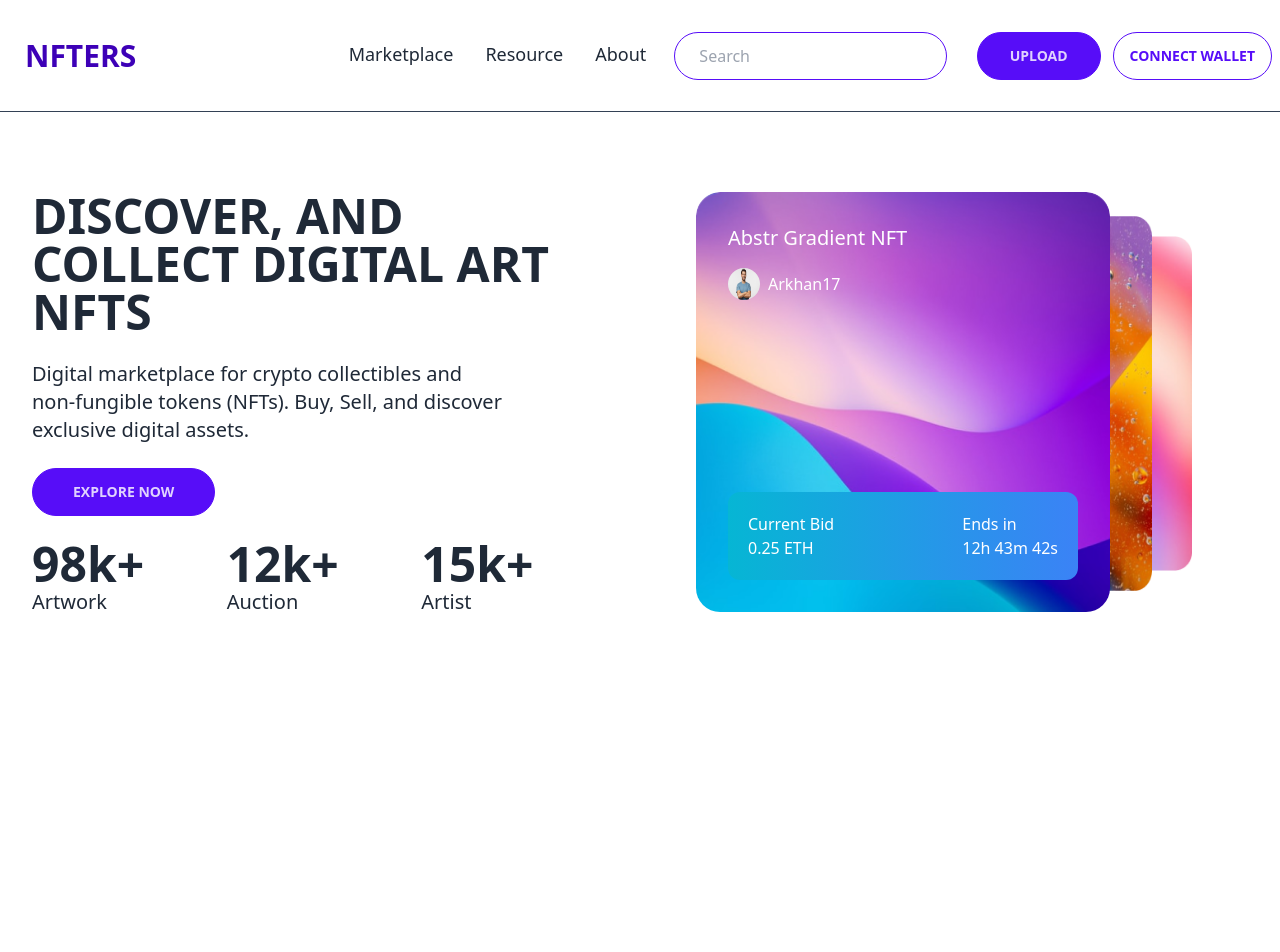
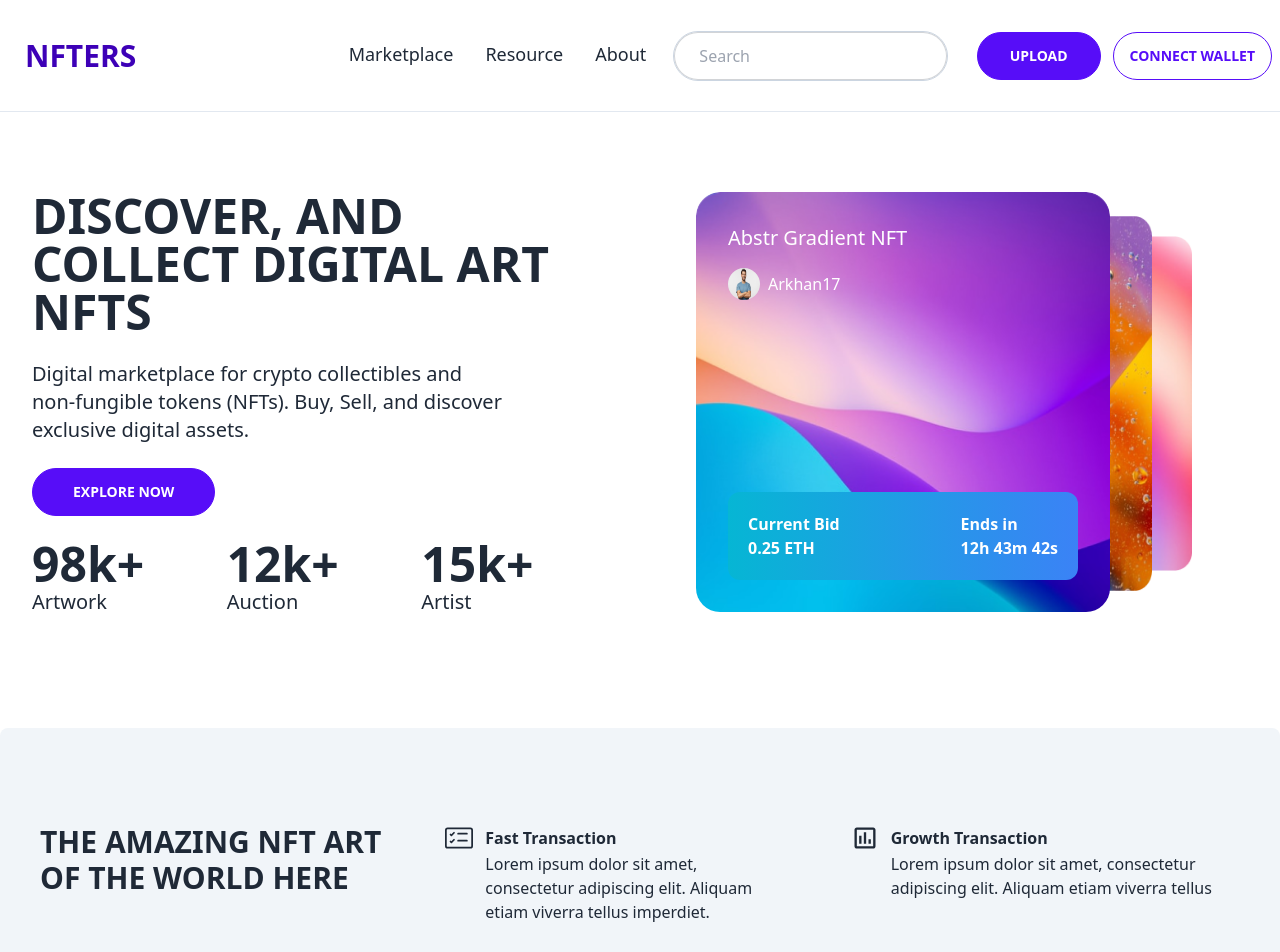
Before and after one commit to rafidulislam19/NFT-Marketplace, a React (Vite) app: page / in a window 1280 px wide. Shown: the top 952 px of the page. Before the commit the page ends 800 px from the top, so only its background shows below. Built offline with nearby package versions, Linux system fonts and the light colour scheme.

Commit message:
transaction section added

```diff
--- a/src/App.jsx
+++ b/src/App.jsx
@@ -2,6 +2,7 @@ import { useState } from 'react'
 import './App.css'
 import Navbar from './components/Navbar/Navbar'
 import Explore from './components/Explore/Explore'
+import Transaction from './components/Transaction/Transaction'
 
 function App() {
 
@@ -9,6 +10,7 @@ function App() {
     <>
     <Navbar></Navbar>
     <Explore></Explore>
+    <Transaction></Transaction>
     </>
   )
 }
--- a/src/components/Explore/Explore.jsx
+++ b/src/components/Explore/Explore.jsx
@@ -7,10 +7,12 @@ const Explore = () => {
     return (
         <div className="my-20 mx-8">
             <div className="grid grid-cols-1 lg:grid-cols-2 gap-12">
+
+                {/* left part of explore section */}
                 <div className="space-y-6">
                     <h2 className="text-5xl font-extrabold">DISCOVER, AND COLLECT DIGITAL ART NFTS</h2>
                     <p className="text-xl">Digital marketplace for crypto collectibles and <br /> non-fungible tokens (NFTs). Buy, Sell, and discover <br /> exclusive digital assets.</p>
-                    <button className="btn btn-primary rounded-full px-10 py-4">Explore Now</button>
+                    <button className="btn btn-primary rounded-full px-10 py-4 text-white">Explore Now</button>
                     <div className="grid grid-cols-3">
                         <div>
                             <h2 className="text-5xl font-extrabold">98k+</h2>
@@ -26,17 +28,20 @@ const Explore = () => {
                         </div>
                     </div>
                 </div>
+
+                {/* right part of explore section */}
               <div className="relative pl-8">
               <div className="bg-[url('../../../public/images/image3.png')] bg-cover rounded-3xl p-8 text-white w-3/4 ">
-                   <div>
-                   <h2 className="text-xl mb-4 font-medium">Abstr Gradient NFT</h2>
+                   <div className="text-white font-medium">
+                   <h2 className="text-xl mb-4 ">Abstr Gradient NFT</h2>
                     <div className="flex items-center">
+                        {/* person name & image */}
                         <img className="w-8 h-8 rounded-full mr-2" src={img} alt="" />
                         <p>Arkhan17</p>
                     </div>
                    </div>
 
-                   <div className="flex justify-between p-5 bg-gradient-to-r from-cyan-500 to-blue-500 text-white rounded-xl mt-48">
+                   <div className="flex justify-between p-5 bg-gradient-to-r from-cyan-500 to-blue-500 text-white rounded-xl mt-48 font-semibold">
                     <div>
                         <p>Current Bid</p>
                         <h3>0.25 ETH</h3>
--- a/src/components/Navbar/Navbar.jsx
+++ b/src/components/Navbar/Navbar.jsx
@@ -1,8 +1,10 @@
 
 const Navbar = () => {
     return (
-        <div className="navbar bg-base-100 h-28 mb-5 border-b border-b-slate-700">
+        <div className="navbar bg-base-100 h-28 mb-5 border-b border-b-slate-200">
   <div className="navbar-start">
+
+    {/* hamburger menu for mobiles*/}
     <div className="dropdown">
       <label tabIndex={0} className="btn btn-ghost lg:hidden">
         <svg xmlns="http://www.w3.org/2000/svg" className="h-5 w-5" fill="none" viewBox="0 0 24 24" stroke="currentColor"><path strokeLinecap="round" strokeLinejoin="round" strokeWidth="2" d="M4 6h16M4 12h8m-8 6h16" /></svg>
@@ -13,11 +15,15 @@ const Navbar = () => {
           <a className="font-semibold">Resource</a>
         </li>
         <li><a className="font-semibold">About</a></li>
-        <li><input type="text" placeholder="Search" className="input input-bordered input-primary w-full max-w-xs mt-2 rounded-full pl-6" /></li>
+        <li><input type="text" placeholder="Search" className="input input-bordered utline outline-1 outline-slate-500 w-full max-w-xs mt-2 rounded-full pl-6" /></li>
       </ul>
     </div>
+
+    {/* logo */}
     <a className="btn btn-ghost normal-case text-[#3D00B7] text-2xl md:text-3xl font-bold">NFTERS</a>
   </div>
+
+  {/* navbar elements */}
   <div className="navbar-center hidden lg:flex ">
     <ul className="menu menu-horizontal px-1">
       <li><a className="text-lg">Marketplace</a></li>
@@ -25,12 +31,13 @@ const Navbar = () => {
           <a className="text-lg">Resource</a>
         </li>
       <li><a className=" text-lg mr-3">About</a></li>
-      <li><input type="text" placeholder="Search" className="input input-bordered input-primary w-full max-w-xs rounded-full pl-6"/></li>
+      <li><input type="text" placeholder="Search" className="input input-bordered outline outline-1 outline-slate-300 w-full max-w-xs rounded-full pl-6"/></li>
     </ul>
   </div>
 
+  {/* navbar buttons */}
   <div className="navbar-end">
-     <button className="btn btn-primary rounded-full px-8 mr-3">Upload</button>
+     <button className="btn btn-primary rounded-full px-8 mr-3 text-white">Upload</button>
      <button className="btn btn-outline btn-primary rounded-full">Connect Wallet</button>
   </div>
 </div>
--- /dev/null
+++ b/src/components/Transaction/Transaction.jsx
@@ -0,0 +1,28 @@
+import { BsCardChecklist } from 'react-icons/bs';
+import { MdOutlineInsertChart } from 'react-icons/md';
+
+const Transaction = () => {
+    return (
+        <div className="my-28 mx-3 lg:mx-0 px-10 py-24 bg-slate-100 rounded-lg grid grid-cols-1 md:grid-cols-3 gap-4">
+
+            <h2 className="font-bold text-3xl">THE AMAZING NFT ART <br /> OF THE WORLD HERE</h2>
+
+            <div>
+                <div className='flex items-center'>
+                    <><BsCardChecklist size="28px" className='mr-3'/> <span className='font-bold'>Fast Transaction</span></>
+                </div>
+                <p className='ml-10'>Lorem ipsum dolor sit amet, <br /> consectetur adipiscing elit. Aliquam <br /> etiam viverra tellus imperdiet.</p>
+            </div>
+
+            <div>
+                <div className='flex items-center'>
+                    <><MdOutlineInsertChart size="28px" className='mr-3'/> <span className='font-bold'>Growth Transaction</span></>
+                </div>
+                <p className='ml-10'>Lorem ipsum dolor sit amet, consectetur adipiscing elit. Aliquam etiam viverra tellus</p>
+            </div>
+
+        </div>
+    );
+};
+
+export default Transaction;
```
